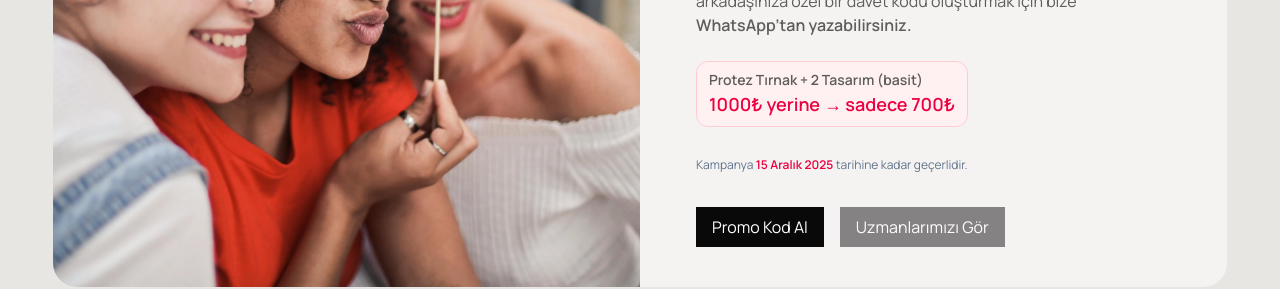
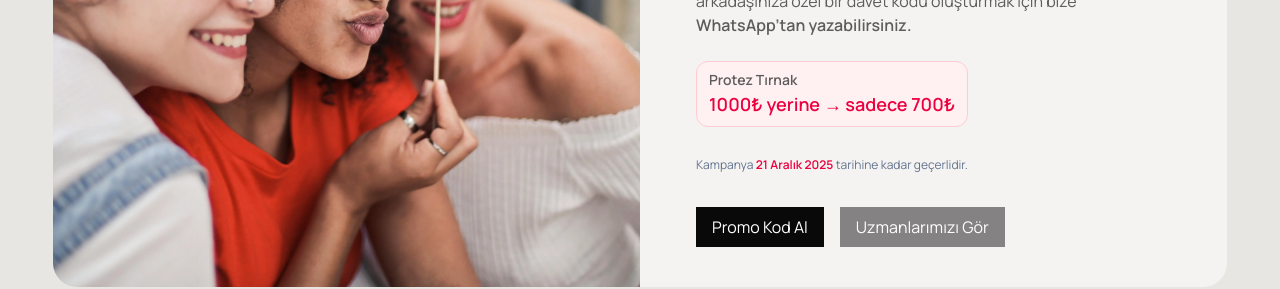
Before and after one commit to ruslanrahimov/rahimoff-nail-studio-react-app, a React (Vite) app: page / in a window 1280 px wide. Shown: the part 378-667 px from the top of the page. Built offline with nearby package versions, Linux system fonts and the light colour scheme.

Commit message:
fix promo date

```diff
--- a/src/data/hero.jsx
+++ b/src/data/hero.jsx
@@ -23,14 +23,14 @@ export const heroData = [
                                 <br />
                                 <br />
                                 <span className="inline-block rounded-xl border border-rose-200 bg-rose-50 px-3 py-2 text-sm max-md:text-xs">
-                                        <span className="font-semibold">Protez Tırnak + 2 Tasarım (basit)</span>
+                                        <span className="font-semibold">Protez Tırnak</span>
                                         <br />
                                         <span className="font-semibold text-rose-600 text-lg">1000₺ yerine → sadece 700₺</span>
                                 </span>
                                 <br />
                                 <br />
                                 <span className="text-xs text-slate-500 max-md:text-[11px]">
-                                        Kampanya <span className="font-semibold text-rose-600">15 Aralık 2025</span> tarihine
+                                        Kampanya <span className="font-semibold text-rose-600">21 Aralık 2025</span> tarihine
                                         kadar geçerlidir.
                                 </span>
                                 <br />
```
